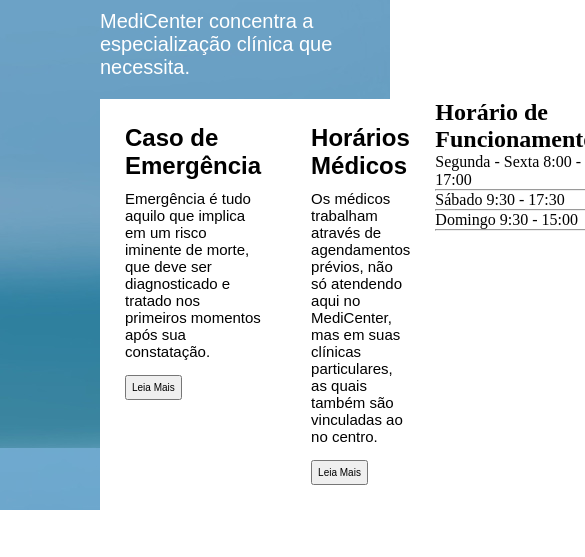
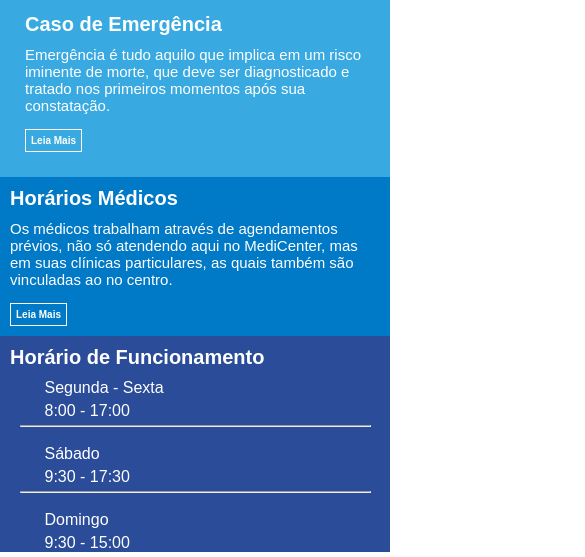
Before and after one commit to SamuelAlmeidaS/Medi, a plain HTML site: page index.html in a window 390 px wide. Shown: the part 352-909 px from the top of the page, 585 px wide, since content can reach past the window. Before the commit the page ends 862 px from the top, so only its background shows below. Drawn offline with Linux system fonts and the light colour scheme.

Commit message:
responsividade

```diff
--- a/index.html
+++ b/index.html
@@ -35,7 +35,7 @@
                 </p>
             </div>
             <div class="container-box">
-                <div class="box-info">
+                <div class="box-info-01">
                     <h2>Caso de Emergência</h2>
                     <p>Emergência é tudo aquilo que implica em um risco iminente de morte,
                          que deve ser diagnosticado e tratado nos primeiros momentos
@@ -44,7 +44,7 @@
 
                      <button>Leia Mais</button>
                 </div>
-                <div class="box-info">
+                <div class="box-info-02">
                     <h2>Horários Médicos</h2>
                     <p>Os médicos trabalham através de agendamentos
                         prévios, não só atendendo aqui no MediCenter,
@@ -54,14 +54,17 @@
                      <button>Leia Mais</button>
                 </div>
                 <div class="box-info-horario">
+
                     <h2>Horário de Funcionamento</h2>
-                    <p>Segunda - Sexta   8:00 - 17:00</p>
-                    <hr>
-                    <p>Sábado 9:30 - 17:30</p>
-                    <hr>
-                    <p>Domingo 9:30 - 15:00</p>
-                    <hr>
-
+                    <div class="horarios">
+                        <p>Segunda - Sexta  <span><p>8:00 - 17:00</p></span></p>
+                        <hr>
+                        <br>
+                        <p>Sábado  <span><p>9:30 - 17:30</p></span></p>
+                        <hr>
+                        <br>
+                        <p>Domingo <span><p>9:30 - 15:00</p></span></p>
+                    </div>
                 </div>
             </div>
 
--- a/media.css
+++ b/media.css
@@ -5,6 +5,7 @@
     }
 
     #menu {
+        background: white;
         display: none;
         position: absolute;
         width: 100%;
@@ -25,4 +26,16 @@
         margin: 0 1rem;
         border-bottom: 1px solid rgba(0, 0, 0, 0.5);
     }
+
+    .container  h1{
+        margin: 0;
+        width: 100%;
+    }
+
+    .container-box{
+        display: block;
+        margin: 0;
+
+    }
+
 }
--- a/style.css
+++ b/style.css
@@ -24,12 +24,13 @@ a {
 #header ul li a {
     color: #727272;
     font-size: 20px;
+    padding: 20px;
 }
 #header ul li a:hover {
-    padding: 15px 20px;
     background: #00ace4;
     color: white;
 }
+
 
 #menu{
     display: flex;
@@ -43,20 +44,17 @@ a {
 #menu-btn {
     display: none;
 }
+
+
 section {
-    width: 100%;
-    height: 100%;
+
     background-image: url(./img/img1.jpg);
 }
 
-.container {
-    max-width: 800px;
-
-}
 
 .txt h1{
     margin-left: 100px;
-    font-size: 60px;
+    font-size: 50px;
     color: white;
     font-family: Arial, Helvetica, sans-serif;
 }
@@ -70,24 +68,88 @@ section {
 }
 
 .container-box {
+
     margin-left: 100px;
-    margin-top: 20px;
+    margin-top: 30px;
     display: flex;
+    max-width: 900px;
+
+
+
 }
-.box-info {
+.box-info-01{
     padding: 25px;
-    background: white;
+    background: #39aae1;
     font-family: Arial, Helvetica, sans-serif;
+    color: white;
+    width: 100%;
+
 }
-.box-info h2 {
+.box-info-01 h2 {
+    font-size: 20px;
     margin-bottom: 10px;
 }
-.box-info p {
+.box-info-01 p {
     font-size: 15px;
     margin-bottom: 15px;
 
 }
-.box-info button {
+.box-info-01 button {
     padding: 5px;
     font-size: 10px;
+    border: 1px solid white;
+    background: #39aae1;
+    cursor: pointer;
+    color: white;
+    font-weight: bold;
 }
+
+.box-info-02 {
+    padding: 10px;
+    background: #0079c7;
+    font-family: Arial, Helvetica, sans-serif;
+    color: white;
+    width: 100%;
+}
+
+.box-info-02 h2 {
+    font-size: 20px;
+    margin-bottom: 10px;
+}
+
+.box-info-02 p {
+    font-size: 15px;
+    margin-bottom: 15px;
+
+}
+.box-info-02 button {
+    padding: 5px;
+    font-size: 10px;
+    border: 1px solid white;
+    background: #0079c7;
+    cursor: pointer;
+    color: white;
+    font-weight: bold;
+}
+
+.box-info-horario {
+    background: #2b4c99;
+    width: 100%;
+    color: white;
+    font-family: Arial, Helvetica, sans-serif;
+
+}
+
+.box-info-horario h2 {
+    padding: 10px;
+    font-size: 20px;
+}
+.box-info-horario p {
+    margin-bottom: 5px;
+    margin-left: 25px;
+}
+
+.box-info-horario .horarios {
+    margin: 0 auto;
+    width: 90%;
+}
```
